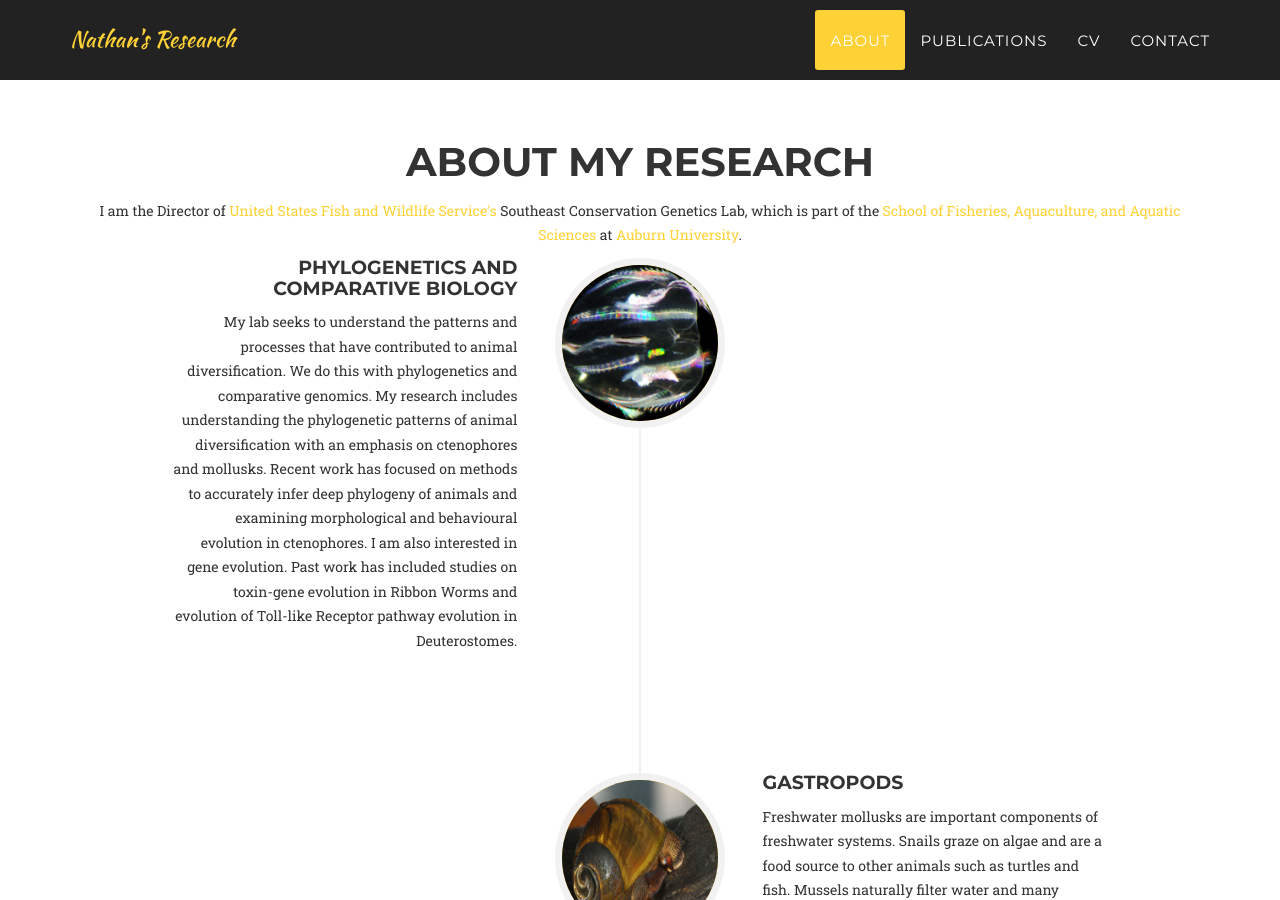
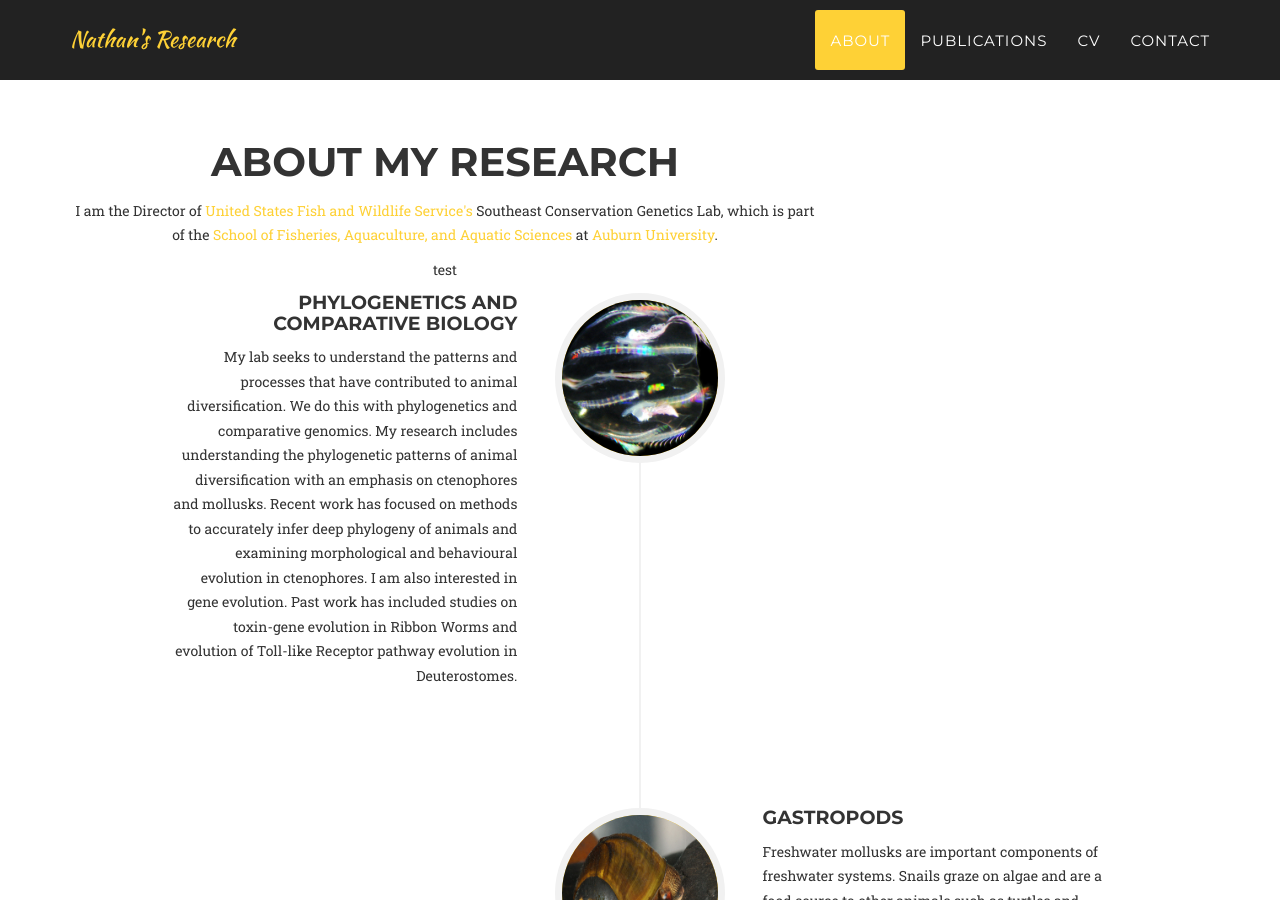
Before and after one commit to NathanWhelan/nathanwhelan.github.io, a Jekyll site: the page built from index.html, in a window 1280 px wide and 900 px high, scrolled down 768 px. Built offline with Jekyll 4.4.1, drawn with Linux system fonts in a browser that asks for light colours; some web fonts are replaced.

Commit message:
Update about.html

```diff
--- a/_includes/about.html
+++ b/_includes/about.html
@@ -2,9 +2,10 @@
     <section id="about">
         <div class="container">
             <div class="row">
-                <div class="col-lg-12 text-center">
+                <div class="col-lg-8 text-center">
                     <h2 class="section-heading">About My Research</h2>
                     <p>I am the Director of <a href="http://www.usfws.gov">United States Fish and Wildlife Service's</a> Southeast Conservation Genetics Lab, which is part of the <a href="http://sfaas.auburn.edu">School of Fisheries, Aquaculture, and Aquatic Sciences</a> at <a href="http://auburn.edu">Auburn University</a>.</p>
+                    <p>test</p>
                 </div>
             </div>
             <div class="row">
```
